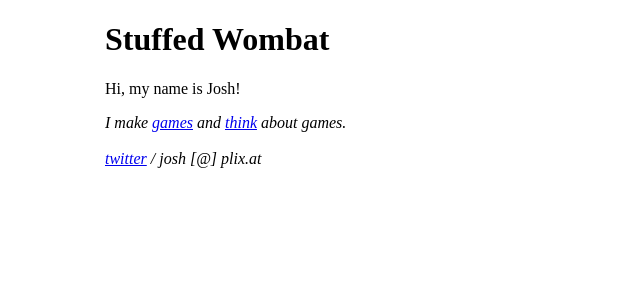
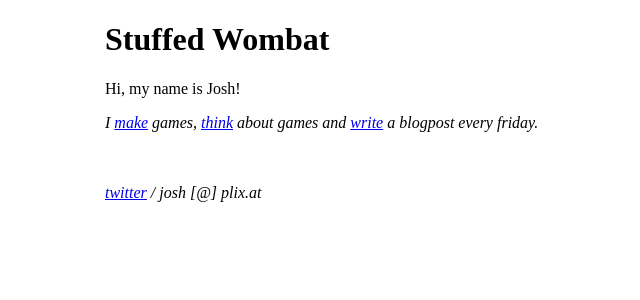
Before and after one commit to stuffedwombat/stuffedwombat.github.io, a Jekyll site: the page built from index.md, in a window 1280 px wide. Shown: the top 300 px of the page, without its empty margins (219-859 px from the left). Built offline with Jekyll 4.4.1, drawn with Linux system fonts in a browser that asks for light colours; our own code applies the rules of GitHub Pages for plain Markdown files; comment, search, counter and statistics services are not loaded.

Commit message:
Update index.md

```diff
--- a/index.md
+++ b/index.md
@@ -2,6 +2,7 @@
 
 Hi, my name is Josh!<br>
 
-*I make [games](games) and [think](thinking) about games.*
+*I [make](games) games, [think](thinking) about games and [write](blogroll) a blogpost every friday.*
+
 <br><br>
 *<a href="https://twitter.com/wombatstuff" target="_blank">twitter</a> / josh [@] plix.at*
```
